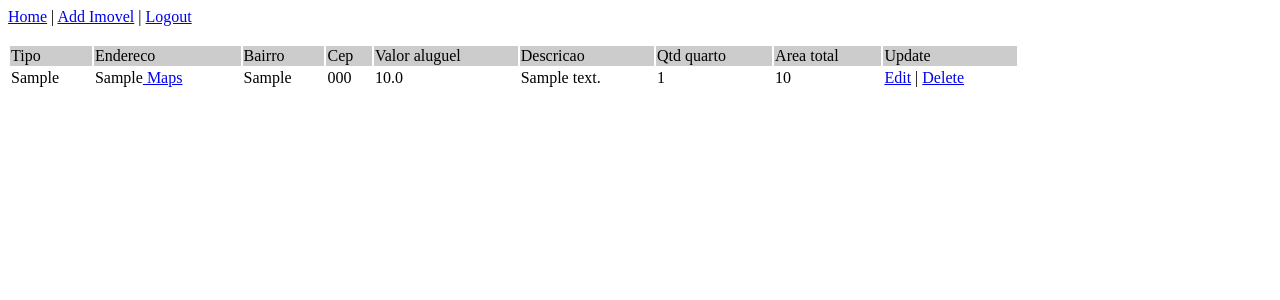
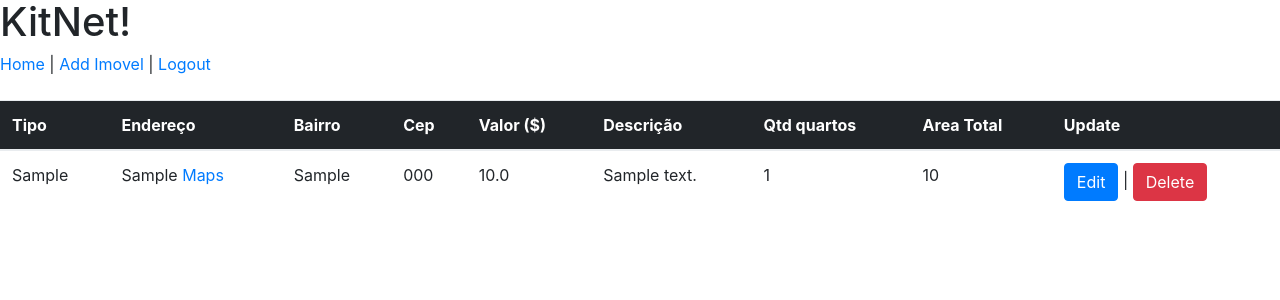
Before and after one commit to franknfjr/kitnet, a PHP site: page /view.php in a window 1280 px wide. Shown: the top 300 px of the page. Run offline with PHP 8.4, Linux system fonts and the light colour scheme; the visitor is signed in with stand-in values (Sample User, id 1); tables that the repository leaves empty hold one stand-in row (values such as "Sample post"); some libraries are stand-ins or nearby versions.

Commit message:
Update view.php

```diff
--- a/view.php
+++ b/view.php
@@ -13,44 +13,57 @@ include_once("connection.php");
 //fetching data in descending order (lastest entry first)
 $result = mysqli_query($mysqli, "SELECT * FROM imovel WHERE proprietario_id=".$_SESSION['id']." ORDER BY id DESC");
 ?>
-
-<html>
+<!DOCTYPE html>
+<html lang="en">
   <head>
+    <!-- Required meta tags -->
+    <meta charset="utf-8">
+    <meta name="viewport" content="width=device-width, initial-scale=1, shrink-to-fit=no">
 		<title>View</title>
+    <!-- Bootstrap CSS -->
+    <link rel="stylesheet" href="https://maxcdn.bootstrapcdn.com/bootstrap/4.0.0-beta/css/bootstrap.min.css" integrity="sha384-/Y6pD6FV/Vv2HJnA6t+vslU6fwYXjCFtcEpHbNJ0lyAFsXTsjBbfaDjzALeQsN6M" crossorigin="anonymous">
   </head>
-
   <body>
+    <h1>KitNet!</h1>
 		<a href="index.php">Home</a> | <a href="add.html">Add Imovel</a> | <a href="logout.php">Logout</a>
 		<br/><br/>
-
-	<table width='80%' border=0>
-		<tr bgcolor='#CCCCCC'>
-            <td>Tipo</td>
-			<td>Endereco</td>
-			<td>Bairro</td>
-			<td>Cep</td>
-            <td>Valor aluguel</td>
-            <td>Descricao</td>
-            <td>Qtd quarto</td>
-            <td>Area total</td>
-
-            <td>Update</td>
+<table class="table">
+  <thead class="thead-inverse">
+    <tr>
+      <th>Tipo</th>
+      <th>Endereço</th>
+      <th>Bairro</th>
+      <th>Cep</th>
+      <th>Valor ($)</th>
+      <th>Descrição</th>
+      <th>Qtd quartos</th>
+      <th>Area Total</th>
+      <th>Update</th>
     </tr>
+  </thead>
+  <tbody>
 			<?php
 			while($res = mysqli_fetch_array($result)) {
 				echo "<tr>";
 				echo "<td>".$res['tipo']."</td> ";
-            echo "<td>".$res['endereco']."<a href=\"maps.php\"> Maps</a></td>";
+				echo "<td>".$res['endereco']."<a href=\"maps.php?idimovel=$res[id]\"> Maps</a></td>";
 				echo "<td>".$res['bairro']."</td>";
 				echo "<td>".$res['cep']."</td>";
 				echo "<td>".$res['valor_aluguel']."</td>";
 				echo "<td>".$res['descricao']."</td>";
 				echo "<td>".$res['qtd_quartos']."</td>";
 				echo "<td>".$res['area_total']."</td>";
-
-			echo "<td><a href=\"edit.php?id=$res[id]\">Edit</a> | <a href=\"delete.php?id=$res[id]\" onClick=\"return confirm('Are you sure you want to delete?')\">Delete</a></td>";
+ 				echo "<td><a class='btn btn-primary' href=\"edit.php?id=$res[id]\">Edit</a> | <a class='btn btn-danger' href=\"delete.php?id=$res[id]\" onClick=\"return confirm('Are you sure you want to delete?')\">Delete</a></td>";
 			}
 			?>
+		</tr>
+  </tbody>
 </table>
+
+    <!-- Optional JavaScript -->
+    <!-- jQuery first, then Popper.js, then Bootstrap JS -->
+    <script src="https://code.jquery.com/jquery-3.2.1.slim.min.js" integrity="sha384-KJ3o2DKtIkvYIK3UENzmM7KCkRr/rE9/Qpg6aAZGJwFDMVNA/GpGFF93hXpG5KkN" crossorigin="anonymous"></script>
+    <script src="https://cdnjs.cloudflare.com/ajax/libs/popper.js/1.11.0/umd/popper.min.js" integrity="sha384-b/U6ypiBEHpOf/4+1nzFpr53nxSS+GLCkfwBdFNTxtclqqenISfwAzpKaMNFNmj4" crossorigin="anonymous"></script>
+    <script src="https://maxcdn.bootstrapcdn.com/bootstrap/4.0.0-beta/js/bootstrap.min.js" integrity="sha384-h0AbiXch4ZDo7tp9hKZ4TsHbi047NrKGLO3SEJAg45jXxnGIfYzk4Si90RDIqNm1" crossorigin="anonymous"></script>
   </body>
 </html>
```
Lines whose indentation alone changed are shown as unchanged.
